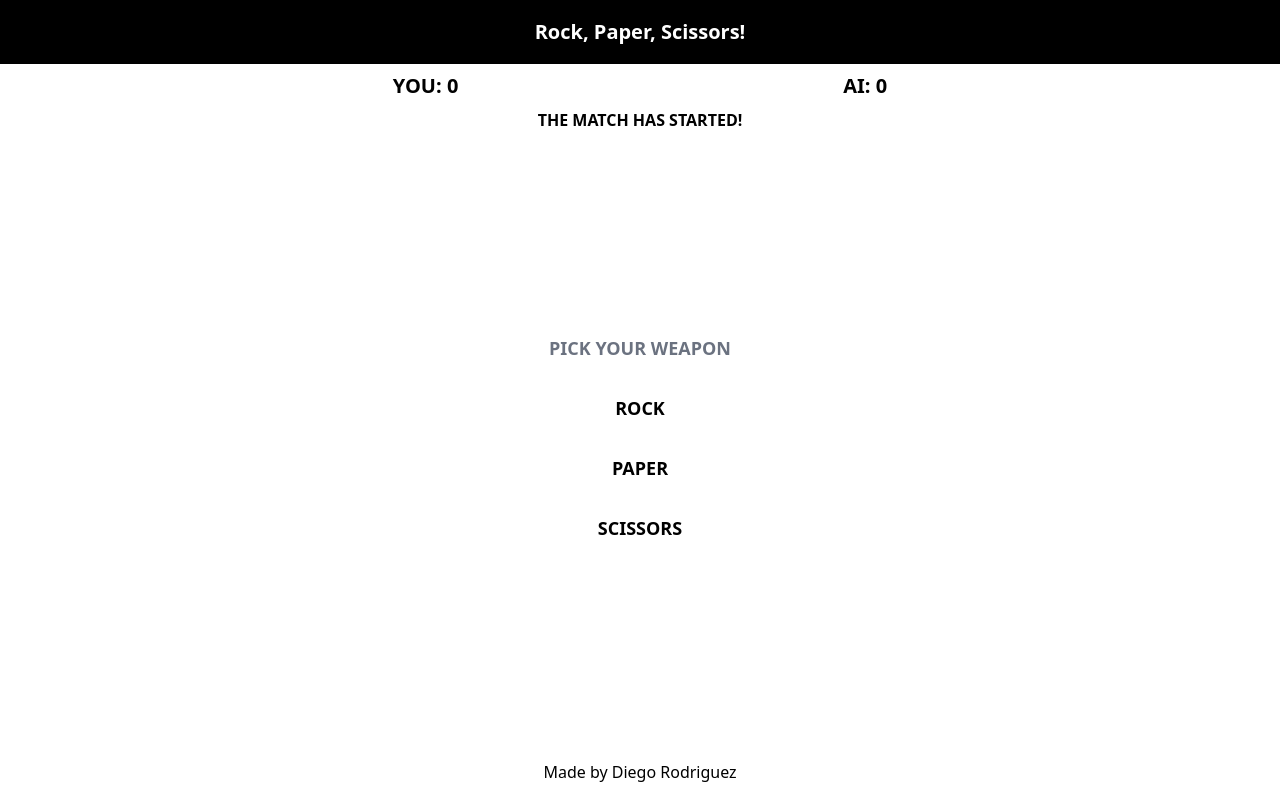
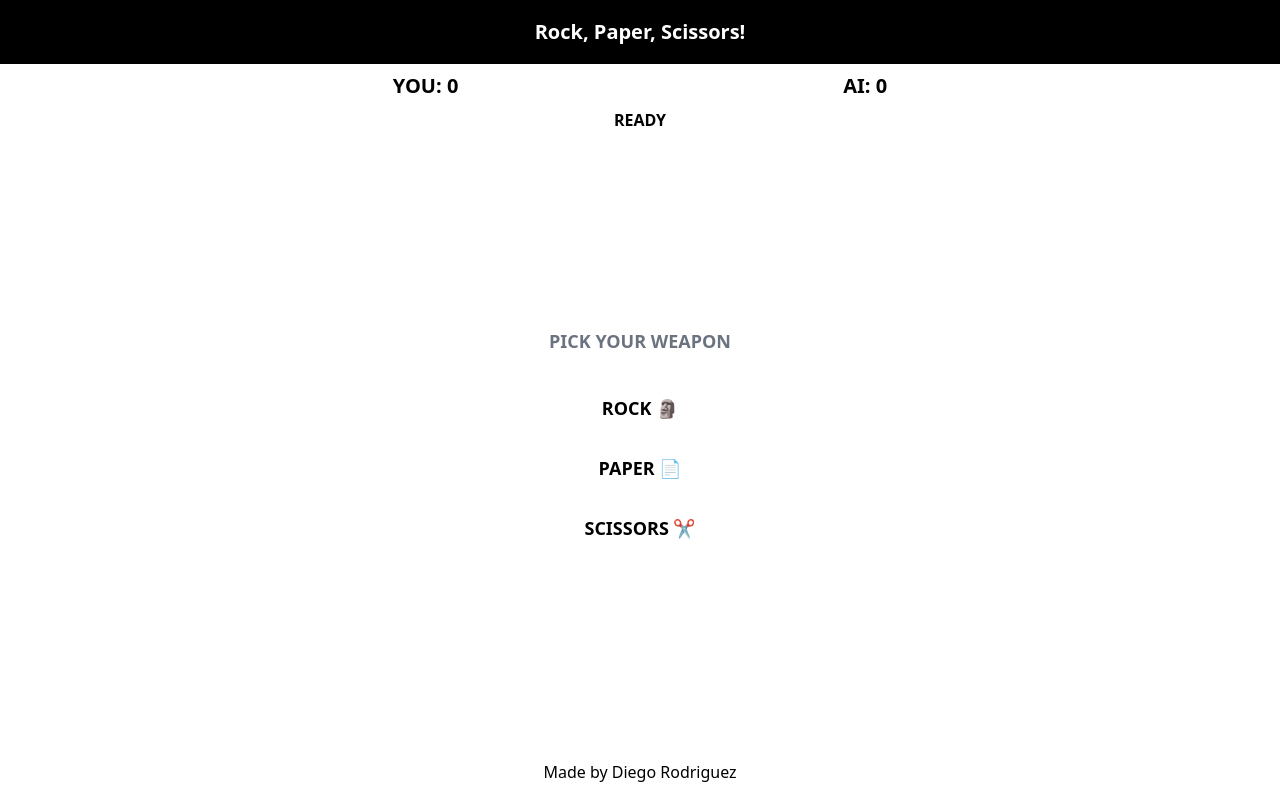
Before and after one commit to asciidiego/katas, an Angular app in the folder katas/01-rock-paper-scissors/: page /player-vs-computer in a window 1280 px wide. Built offline with nearby package versions, Linux system fonts and the light colour scheme.

Commit message:
feat: display game state
Presentational logic should be refactored into
their own modules. Namely, presenter and views.

```diff
--- a/katas/01-rock-paper-scissors/src/app/game-state-presenter.pipe.ts
+++ b/katas/01-rock-paper-scissors/src/app/game-state-presenter.pipe.ts
@@ -5,13 +5,16 @@ import { Pipe, PipeTransform } from '@angular/core';
 })
 export class GameStatePresenterPipe implements PipeTransform {
   transform(gameState: string | null): string {
+    console.log(gameState)
     if (!gameState) return '-';
 
-    if (gameState === 'start') return 'The match has started!';
+    if (gameState === 'start') return 'Ready';
     if (gameState === 'draw') return 'That was a tough one... DRAW!';
     if (gameState === 'player1-win') return 'Player 1 won!';
     if (gameState === 'player2-win') return 'Player 2 won!';
+    if (gameState === 'ai-thinking') return 'Rock, paper, scissors, 3, 2, 1!';
 
-    return '...';
+    console.log(gameState)
+    return gameState.charAt(0).toUpperCase() + gameState.slice(1);
   }
 }
--- a/katas/01-rock-paper-scissors/src/app/game.service.ts
+++ b/katas/01-rock-paper-scissors/src/app/game.service.ts
@@ -8,8 +8,8 @@ import {
   Weapon,
   WeaponRules,
 } from '@game';
-import { BehaviorSubject } from 'rxjs';
-import { filter } from 'rxjs/operators';
+import { BehaviorSubject, of } from 'rxjs';
+import { delay, filter, map, tap } from 'rxjs/operators';
 
 /**
  * @todo develop / refactor scoring system in core (i.e. `@game`)
@@ -26,7 +26,7 @@ export class GameService {
   private readonly _engine: MatchEngine;
   private readonly _gameInstance: Game;
   private readonly gameModeSubject = new BehaviorSubject('');
-  private readonly gameStateSubject = new BehaviorSubject('start');
+  private readonly gameStateSubject = new BehaviorSubject('ready');
 
   /**
    * @todo can be refactored to use better data structure
@@ -78,18 +78,55 @@ export class GameService {
   }
 
   playMatchAgainstAI(weapon: Weapon) {
+    const _delay = 500;
+
+    // animation simulator... presentational logic could be done in presenter,
+    // in a core animation layer or in the component itself.
+    const intro$ = of(1).pipe(
+      tap(() => this.gameStateSubject.next('rock')),
+      delay(_delay),
+      tap(() => this.gameStateSubject.next('paper')),
+      delay(_delay),
+      tap(() => this.gameStateSubject.next('scissors')),
+      delay(_delay),
+      tap(() => this.gameStateSubject.next('3')),
+      delay(_delay),
+      tap(() => this.gameStateSubject.next('2')),
+      delay(_delay),
+      tap(() => this.gameStateSubject.next('1')),
+      delay(_delay),
+      tap(() => this.gameStateSubject.next('go!')),
+      delay(_delay)
+    );
+    return intro$.pipe(
+      map(() => {
         const totalWeapons = this.weaponsSubject.value.length;
 
         // TODO: Refactor business logic outside of the application to inner / core layers
         const randomWeaponIndex = Math.floor(Math.random() * totalWeapons);
-    const randomWeapon = this._gameInstance.getWeaponList()[randomWeaponIndex];
+        // Weapon chosen by AI
+        const randomWeapon = this._gameInstance.getWeaponList()[
+          randomWeaponIndex
+        ];
         const turn: GameTurn = {
           playerMoves: [
             { player: { id: 'player1' }, weapon: weapon },
             { player: { id: 'player2' }, weapon: randomWeapon },
           ],
         };
-    const outcome = this._gameInstance.evaluateMatch(turn);
+        return { turn, weapon: randomWeapon };
+      }),
+      map((gameData) => ({
+        ...gameData,
+        outcome: this._gameInstance.evaluateMatch(gameData.turn),
+      })),
+      tap(({ turn }) =>
+        this.gameStateSubject.next(
+          `${turn.playerMoves[0].weapon.label} vs ${turn.playerMoves[1].weapon.label}`
+        )
+      ),
+      delay(2000),
+      tap(({ outcome }) => {
         if (outcome.type === 'winning' && outcome.winningPlayer) {
           // TODO: Create types to avoid type casting
           const winner = outcome.winningPlayer as 'player1' | 'player2';
@@ -103,7 +140,9 @@ export class GameService {
         } else {
           this.gameStateSubject.next('draw');
         }
-
-    return outcome;
+      }),
+      delay(2000),
+      tap(() => this.gameStateSubject.next('ready'))
+    );
   }
 }
--- a/katas/01-rock-paper-scissors/src/app/play/play.component.html
+++ b/katas/01-rock-paper-scissors/src/app/play/play.component.html
@@ -14,18 +14,22 @@
     <p>{{ gameState$ | async | gameStatePresenter }}</p>
   </div>
   <div class="flex-1 grid place-content-center">
-    <p class="text-lg uppercase font-bold my-4 text-gray-500">
+    <p
+      class="text-lg uppercase font-bold my-4 text-gray-500"
+      [ngClass]="{ 'animate-bounce': (gameState$ | async) === 'ready' }"
+    >
       Pick your weapon
     </p>
 
     <!-- TODO: Use presenter to display name FROM id -- decoupling
         presentational logic from business logic -->
-    <p
-      class="text-lg uppercase font-bold my-4"
+    <button
+      class="text-lg uppercase font-bold my-4 disabled:opacity-20"
+      [disabled]="(gameState$ | async) !== 'ready'"
       *ngFor="let weapon of weapons$ | async"
       (click)="play(weapon)"
     >
-      {{ weapon.id }}
-    </p>
+      {{ weapon.label }}
+    </button>
   </div>
 </div>
--- a/katas/01-rock-paper-scissors/src/app/play/play.component.ts
+++ b/katas/01-rock-paper-scissors/src/app/play/play.component.ts
@@ -1,6 +1,7 @@
 import { Component, OnInit } from '@angular/core';
 import { Weapon } from '@game';
 import { Observable } from 'rxjs';
+import { tap } from 'rxjs/operators';
 import { GameService } from '../game.service';
 
 @Component({
@@ -11,19 +12,24 @@ import { GameService } from '../game.service';
 export class PlayComponent implements OnInit {
   // These can come from a Presenter object (again, Angular agnostic :-) )
   weapons$;
-  gameState$;
+  gameState$: Observable<string>;
   scores$;
 
   constructor(private gameService: GameService) {
     // TODO: Refactor into presenter to be able to change weapon display names
     this.weapons$ = this.gameService.weapons$;
-    this.gameState$ = this.gameService.state$;
+    this.gameState$ = this.gameService.state$.pipe(
+      tap((x) => console.log('ns ->', x))
+    );
     this.scores$ = this.gameService.scores$;
   }
 
   play(weapon: Weapon) {
-    const outcome = this.gameService.playMatchAgainstAI(weapon);
-    console.log(outcome);
+    this.gameService
+      .playMatchAgainstAI(weapon)
+      .subscribe(({ outcome }) => {
+        console.log(outcome);
+      });
   }
 
   ngOnInit(): void {}
--- a/katas/01-rock-paper-scissors/src/game/standard-match.ts
+++ b/katas/01-rock-paper-scissors/src/game/standard-match.ts
@@ -8,8 +8,18 @@ export class StandardMatchEngine implements MatchEngine {
     private readonly weaponRules: WeaponRules,
     private logger: Logger = new SuperSimpleLogger()
   ) {
+    // TODO: Display labels must be in presenter
+    // REFACTOR: To other files. In fact, it can be configuration logic.
+    const displayMap: Record<string, string> = {
+      rock: 'Rock 🗿',
+      paper: 'Paper 📄',
+      scissors: 'Scissors ✂️',
+    };
+    const getLabel = (weaponId: string): string =>
+      displayMap[weaponId] || weaponId;
+
     this.weapons = Object.keys(weaponRules).map(
-      (weaponKey): Weapon => ({ id: weaponKey })
+      (weaponKey): Weapon => ({ id: weaponKey, label: getLabel(weaponKey) })
     );
   }
   /**
--- a/katas/01-rock-paper-scissors/src/game/weapon.interface.ts
+++ b/katas/01-rock-paper-scissors/src/game/weapon.interface.ts
@@ -3,4 +3,8 @@ export interface Weapon {
      * Weapon identifier
      */
     id: string;
+    /**
+     * Display label
+     */
+    label: string;
 }
--- a/katas/01-rock-paper-scissors/tailwind.config.js
+++ b/katas/01-rock-paper-scissors/tailwind.config.js
@@ -5,7 +5,9 @@ module.exports = {
     extend: {},
   },
   variants: {
-    extend: {},
+    extend: {
+      opacity: ['disabled']
+    },
   },
   plugins: [],
 };
```
Lines whose indentation alone changed are shown as unchanged.
